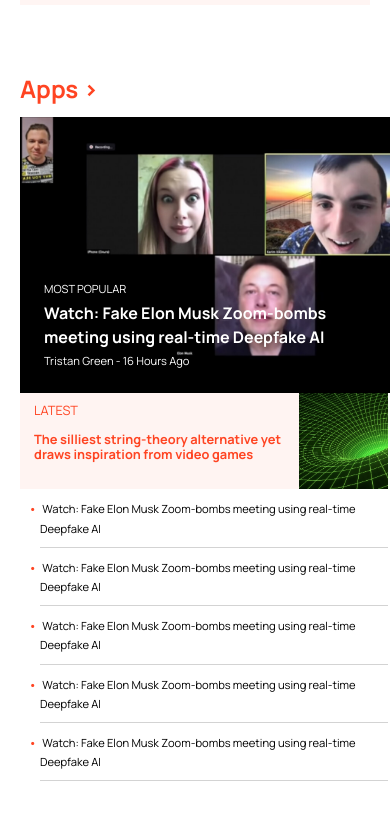
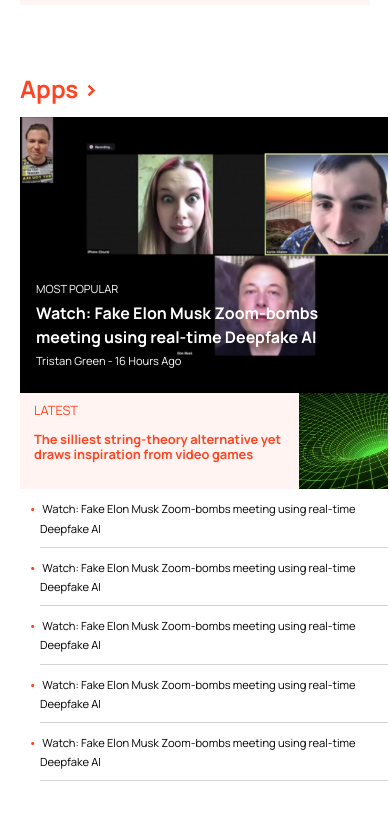
Before and after one commit to chirchir12/next-web, a plain HTML site: page index.html in a window 390 px wide. Shown: the part 3072-3904 px from the top of the page. Drawn offline with Linux system fonts and the light colour scheme.

Commit message:
corrected styling on app action

```diff
--- a/css/styles.css
+++ b/css/styles.css
@@ -513,7 +513,7 @@ ul.timestamp-author {
     line-height: 150%;
   }
   .apps-article-main {
-    padding: 0 0.5rem;
+    width: 100%;
   }
 }
 @media screen and (min-width: 769px) {
```
